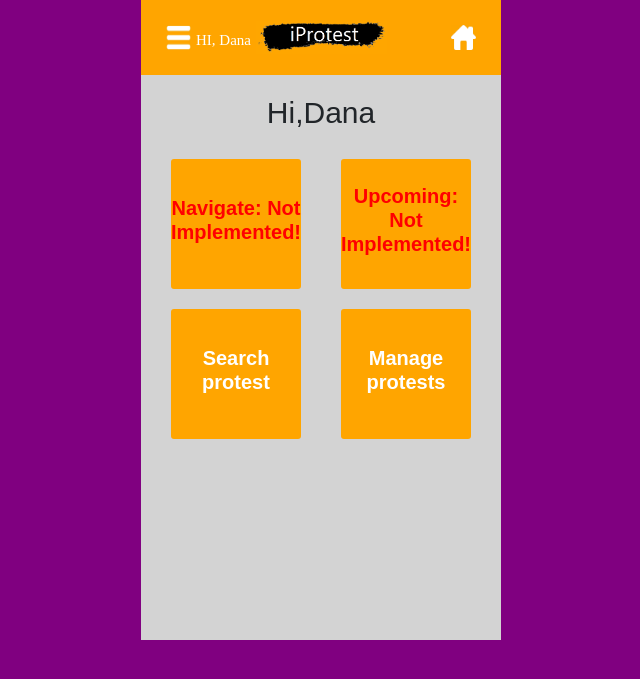
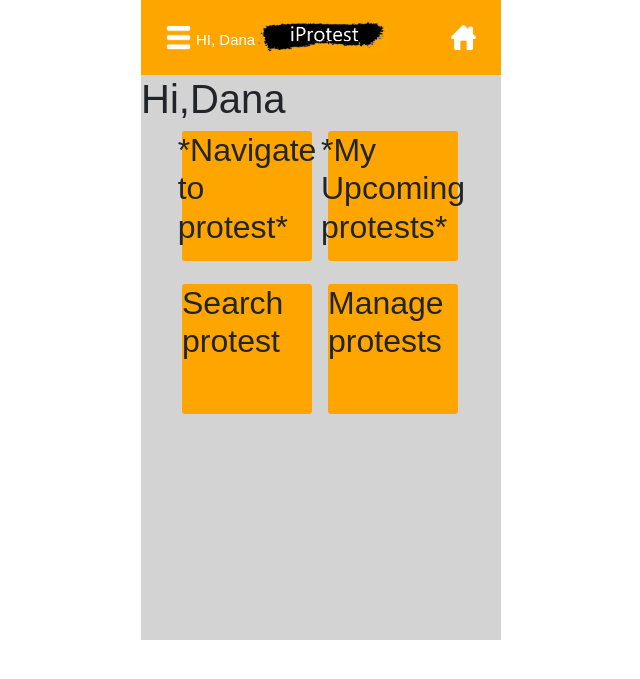
Before and after one commit to noamroy/Shir_Noam_project, a PHP site: page /homePage.html in a window 1280 px wide. Shown: the top 679 px of the page, without its empty margins (319-959 px from the left). Run offline with PHP 8.4, Linux system fonts and the light colour scheme.

Commit message:
fixed homepage+css

```diff
--- a/create_protest.html
+++ b/create_protest.html
@@ -12,7 +12,7 @@
     <body class="wrapper_block">
         <header class="flexContainer">
             <img src="images/hum.png" id="hum" alt="hum" title="menu" herf=#>
-            <h1>HI, Dana</h1>
+            <h4>HI, Dana</h4>
             <!-- reading name from user DB-->
             <img src="images/logo.png" id="logo" alt="logo" title="logo" herf=#>
             <img src="images/home.png" id="home" alt="home" title="home" herf=#>
--- a/css/style.css
+++ b/css/style.css
@@ -13,6 +13,13 @@ header, main, aside, footer, nav{
     margin: 0px auto;
     display: block;
 }
+
+.warpper{
+    margin: 0 auto;
+    width: 1000px;
+}
+
+
 .debugger{
     background-color: purple;
 }
@@ -29,6 +36,12 @@ a{
     left: 25px;
     background-color: lightgrey;
 }
+
+footer{
+    width: 360px;
+    height: 29px;
+    color: white;
+}
 /*~~~~~~~~~~~ GENERAL HEADER ~~~~~~~~~~~~*/
 header {
     background-color:orange;
@@ -40,13 +53,13 @@ header {
     height: 25px;
     margin-left: 25px;
 }
-header>h1{
+header>h4 {
     position: absolute;
     margin-left: 55px;
     color: white;
     padding-top: 10px;
     height: 25px;
-    font-family: 'Suez One';
+    font-weight: normal;
     font-size: 15px;
 }
 #logo{
@@ -72,29 +85,44 @@ main>h1{
 
 }
 /*~~~~~~~~~~~ Home Page ~~~~~~~~~~~~*/
-.home_page_container{
+#page2 h1{
+    padding-top: 20px;
+    text-align: center;
+    width: 360px;
+    font-size: 30px;
+    padding-bottom: 20px;
+    font-weight: normal;
+}
+
+
+.container{
     width: 300px;
-    height: 300px;
-    margin-left: 30px;
+    height: 305px;
+    left: 7px;
+    top: 153px;
     display: flex;
     flex-wrap: wrap;
     justify-content: space-between;
+    margin-left: 29px;
+
 }
-.home_page_container>a>section{
-    display: flex;
+
+.container>section{
     width: 130px;
     height: 130px;
     background-color: orange;
     border-radius: 3px;
+    align-items: center;
     justify-items: center;
-    align-items: center;
 }
-.home_page_container>a>section>h2{
+
+#page2 h2{
     color: white;
     font-size: 20px;
     text-align: center;
     font-family: Arial, Helvetica, sans-serif;
     font-weight: bold;
+    margin: 20px;
 }
 /*~~~~~~~~~~~ Manage Protests ~~~~~~~~~*/
 #add_icon{
--- a/homePage.html
+++ b/homePage.html
@@ -8,11 +8,11 @@
         <link rel="stylesheet" href="css/style.css"/>
         <title>homePage</title>
     </head>
-    <body class="debugger"> <!--debugger-->
-    <body class="wrapper_block">
+<body id="homePage">
+    <div class="wrapper">
     <header class="flexContainer">
         <img src="images/hum.png" id="hum" alt="hum" title="menu" herf=#>
-            <h1>HI, Dana</h1>
+        <h4>HI, Dana</h4>
         <!-- reading name from user DB-->
         <img src="images/logo.png" id="logo" alt="logo" title="logo" herf=#>
         <a href="homePage.html">
@@ -20,36 +20,25 @@
         </a>
     </header>
             <main>
+                <section>
                     <h1>Hi,Dana</h1>
-            <section class="home_page_container">
-                <a href="">
+                </section>
+                <section class="container">
                     <section>
-                        <!--<h2>Navigate to protest</h2>-->
-                        <h2 style="color: red;">Navigate: Not Implemented!</h2>
+                        <h2>*Navigate to protest*</h2>
                     </section>
-                </a>
-                <a href="myUpcomingprotests.html">
                     <section>
-                        <!--<h2>My Upcoming protests</h2>-->
-                        <h2 style="color: red;">Upcoming: Not Implemented!</h2>
+                        <h2>*My Upcoming protests*</h2>
                     </section>
-                </a>
-                <a href="searchProtest.html">
                     <section>
                         <h2>Search protest</h2>
                     </section>
-                </a>
-                <a href="manageProtests.html">
                     <section>
                         <h2>Manage protests</h2>
                     </section>
-                </a>
-            </section>
+                </sectop>
             </main>
-        <footer>
-
-        </footer>
+    </div>
 </body>
-    </body> <!--debugger-->
-
+<footer></footer>
 </html>
--- a/manageProtests.html
+++ b/manageProtests.html
@@ -12,7 +12,7 @@
     <body class="wrapper_block">
         <header class="flexContainer">
             <img src="images/hum.png" id="hum" alt="hum" title="menu" herf=#>
-            <h1>HI, Dana</h1>
+            <h4>HI, Dana</h4>
             <!-- reading name from user DB-->
             <img src="images/logo.png" id="logo" alt="logo" title="logo" herf=#>
             <a href="homePage.html">
--- a/myUpcomingprotests.html
+++ b/myUpcomingprotests.html
@@ -12,7 +12,7 @@
     <body class="wrapper_block">
         <header class="flexContainer">
             <img src="images/hum.png" id="hum" alt="hum" title="menu" herf=#>
-            <h1>HI, Dana</h1>
+            <h4>HI, Dana</h4>
             <!-- reading name from user DB-->
             <img src="images/logo.png" id="logo" alt="logo" title="logo" herf=#>
             <a href="homePage.html">
```
Lines whose indentation alone changed are shown as unchanged.
